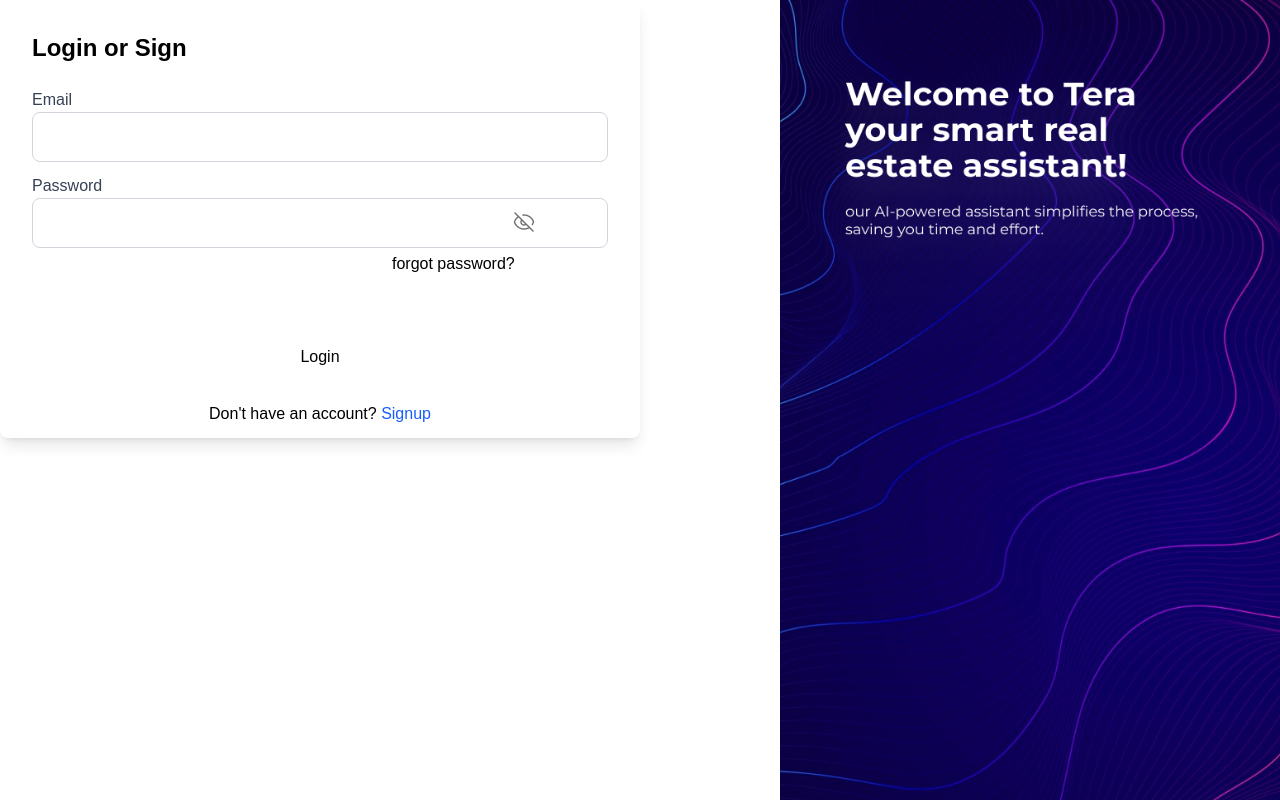
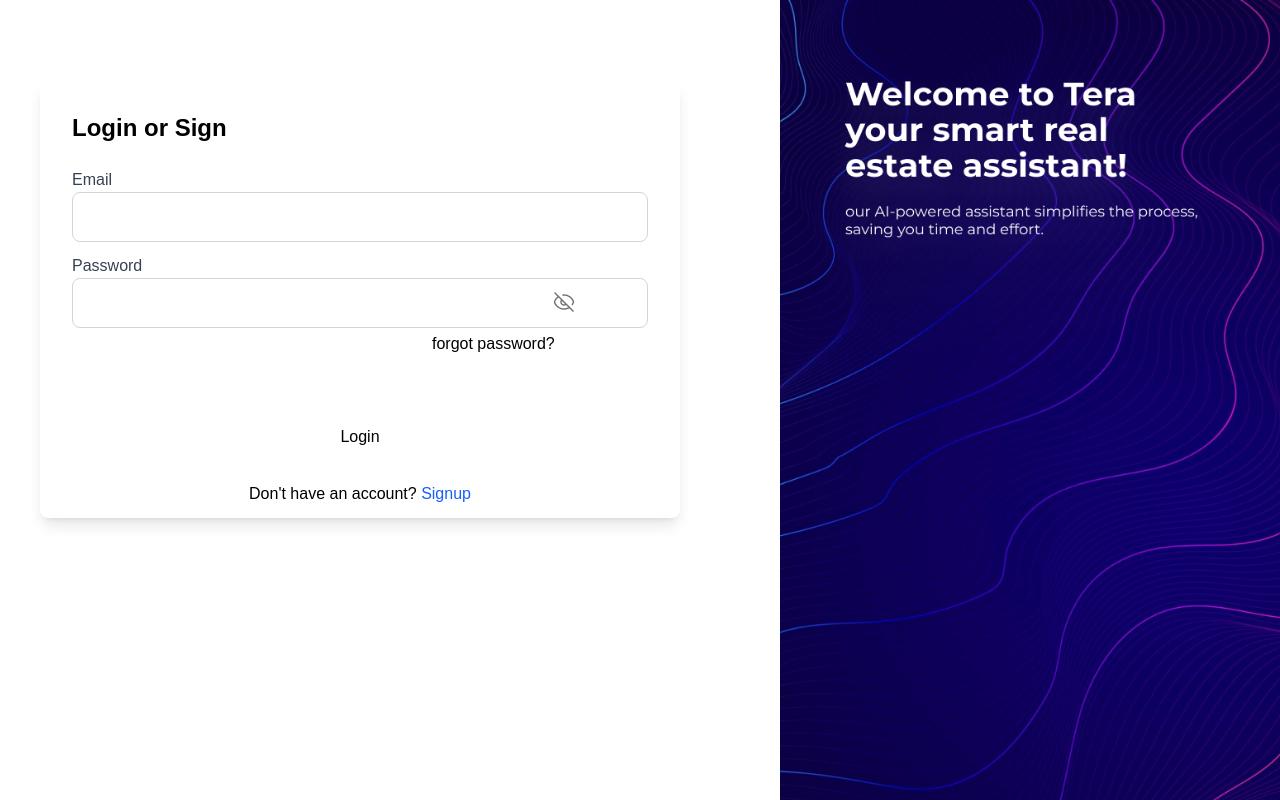
Before and after one commit to Folarrrrrrrrrrr/Tera, a React (Vite) app: page / in a window 1280 px wide. Built offline with nearby package versions, Linux system fonts and the light colour scheme.

Commit message:
otp screen committed v10

```diff
--- a/src/pages/auth/Login.tsx
+++ b/src/pages/auth/Login.tsx
@@ -31,7 +31,7 @@
 
   return (
     <div>
-      <div className="w-[50vw] relative  bg-white p-8  rounded-lg shadow-lg">
+      <div className="w-[50vw] absolute left-10 top-[10%]  bg-white p-8  rounded-lg shadow-lg">
         <h2 className="text-2xl font-bold mb-6">Login or Sign</h2>
         <form className="space-y-4" onSubmit={handleSubmit}>
           <Input
--- a/src/pages/auth/SingUp.tsx
+++ b/src/pages/auth/SingUp.tsx
@@ -37,7 +37,7 @@
 
   return (
     <div>
-      <div className="h-[60%] w-2/4 relative bg-white p-8 rounded-lg shadow-lg">
+      <div className="h-[60%] w-2/4 relative left-10 top-[10%]   bg-white p-8 rounded-lg shadow-lg">
         <h2 className="text-2xl font-bold mb-6">Create an account</h2>
         <form className="space-y-4" onSubmit={handleSubmit}>
           <Input label="" placeholder="Enter your state" name="state" value={form.state} onChange={handleChange} required />
```
